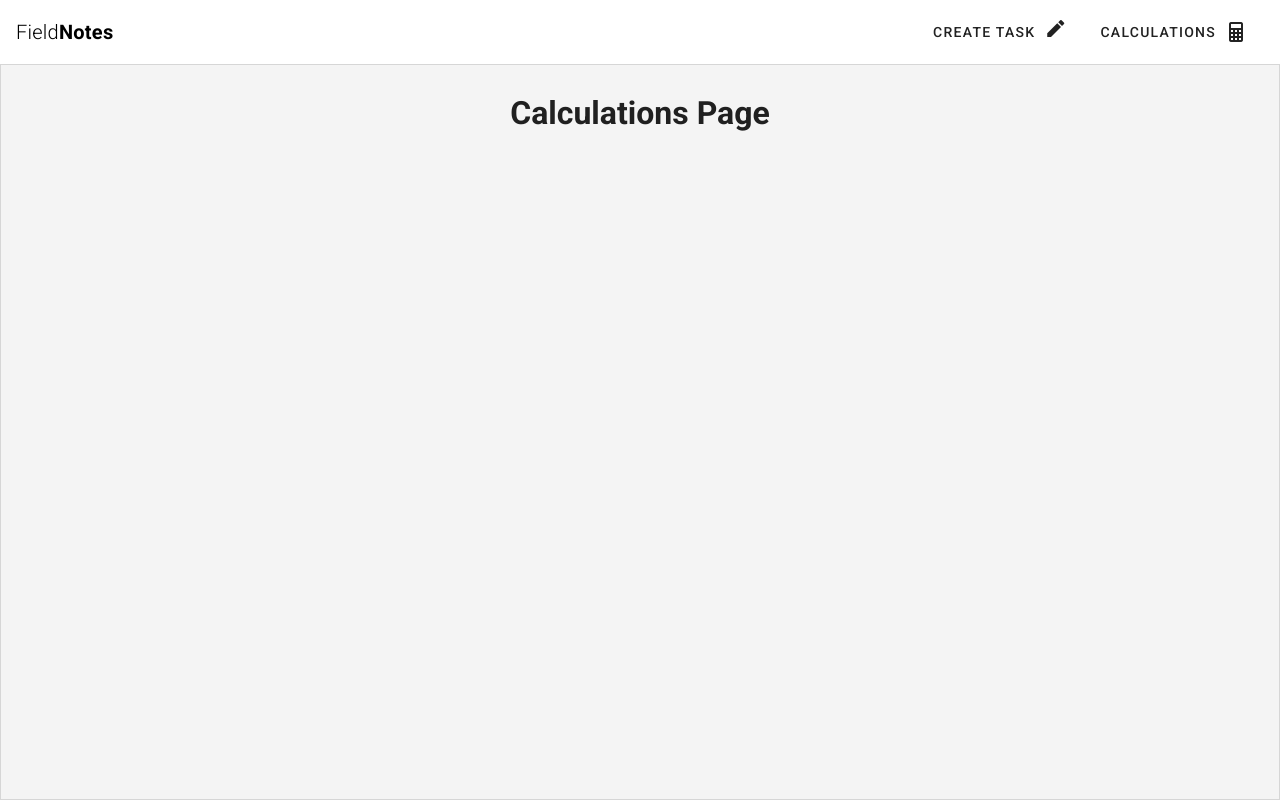
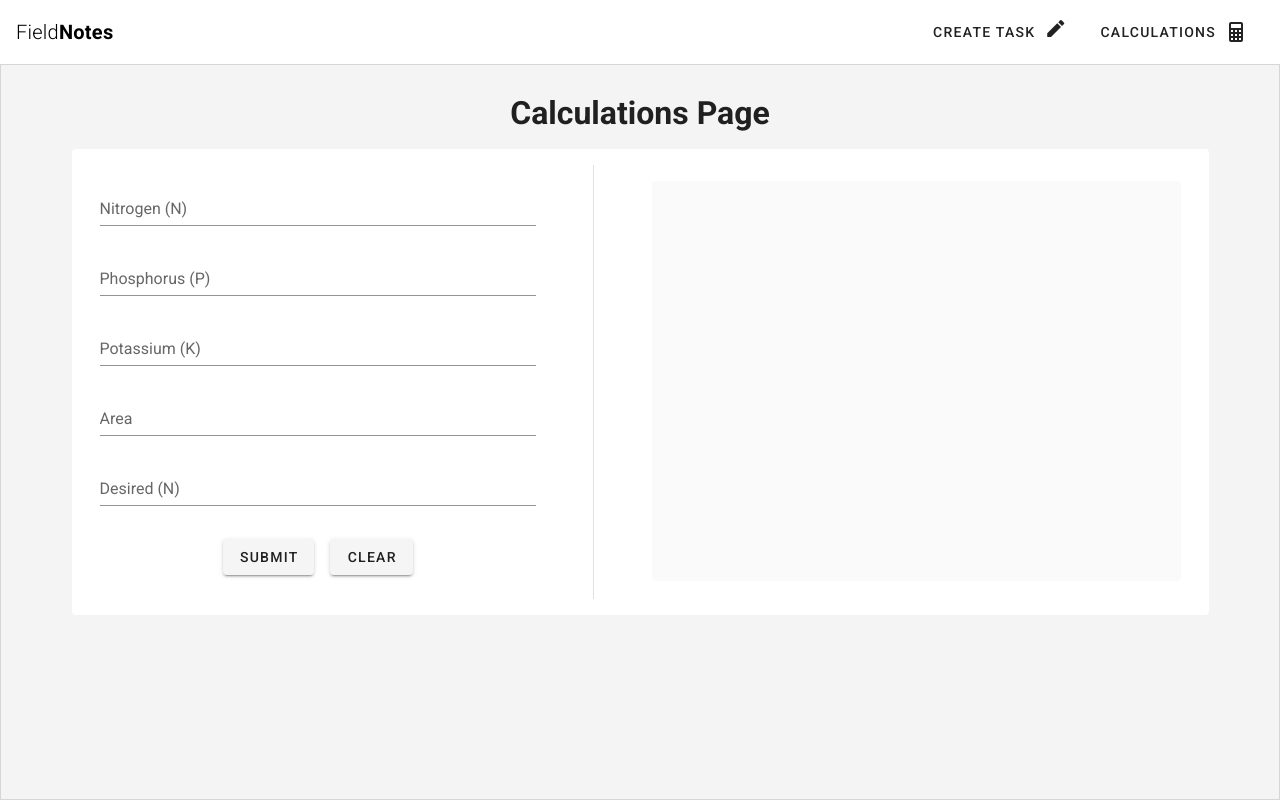
Before and after one commit to CoryKelly/Field-Notes, a Vue app: page /calculations in a window 1280 px wide. Built offline with nearby package versions, Linux system fonts and the light colour scheme; what vue-bus would draw is missing.

Commit message:
- Added updates to the Calculations page

```diff
--- /dev/null
+++ b/src/components/Calculations.vue
@@ -0,0 +1,106 @@
+<template>
+  <v-container>
+    <v-card flat rounded class="pa-7">
+
+      <v-row justify="start">
+        <v-col cols="5">
+          <v-text-field
+              v-model="nitrogen"
+              label="Nitrogen (N)"
+              required
+          ></v-text-field>
+
+          <v-text-field
+              v-model="phosphorus"
+              label="Phosphorus (P)"
+              required
+          ></v-text-field>
+
+          <v-text-field
+              v-model="potassium"
+              label="Potassium (K)"
+              required
+          ></v-text-field>
+
+          <v-text-field
+              v-model="area"
+              label="Area"
+              required
+          ></v-text-field>
+
+          <v-text-field
+              v-model="desiredN"
+              label="Desired (N)"
+              required
+          ></v-text-field>
+
+          <v-col>
+            <v-btn class="mr-4" @click="submit">submit</v-btn>
+
+            <v-btn @click="clear">clear</v-btn>
+          </v-col>
+
+        </v-col>
+
+        <v-divider vertical class="mx-auto"></v-divider>
+
+        <v-col cols="6">
+          <v-card  class="mt-1" flat rounded min-height="400" color="grey lighten-5">
+
+            <v-list-item class="text-left">
+              <v-list-item-content>
+                <h3 class="mb-2" v-if="poundsNeeded">Results</h3>
+                <v-list-item-title class="mb-1" v-if="poundsNeeded">
+                  <v-icon medium color="green">mdi-leaf</v-icon> You need <b>{{ poundsNeeded.toPrecision(2) }}</b> Lbs of fertilizer.</v-list-item-title>
+                <v-list-item-title v-if="nGiven"> <v-icon medium color="green">mdi-leaf</v-icon> You will add <b>{{ nGiven }}</b> Lbs of N / 1000ft</v-list-item-title>
+              </v-list-item-content>
+            </v-list-item>
+
+          </v-card>
+
+        </v-col>
+
+      </v-row>
+
+    </v-card>
+  </v-container>
+</template>
+
+<script>
+export default {
+  name: "Calculations",
+  data() {
+    return {
+      nitrogen: null,
+      phosphorus: null,
+      potassium: null,
+      area: null,
+      desiredN: null,
+      poundsNeeded: null,
+      nGiven: null,
+    }
+  },
+  methods: {
+    submit() {
+      let numDesiredN = this.desiredN
+      let decimalN = this.nitrogen / 100
+      let lbsNeeded = numDesiredN / decimalN
+      let lawnSize = this.area
+      this.poundsNeeded = lbsNeeded * (lawnSize / 1000)
+      this.nGiven = lbsNeeded * decimalN
+      this.clear()
+    },
+    clear() {
+      this.nitrogen = null
+      this.phosphorus = null
+      this.potassium = null
+      this.area = null
+      this.desiredN = null
+    }
+  }
+}
+</script>
+
+<style scoped>
+
+</style>
--- a/src/views/CalculationsView.vue
+++ b/src/views/CalculationsView.vue
@@ -1,9 +1,10 @@
 <template>
   <div>
     <v-container>
-      <v-row class="text-center">
+      <v-row justify="center" class="text-center">
         <v-col cols="12">
           <h1>Calculations Page</h1>
+          <Calculations/>
         </v-col>
       </v-row>
     </v-container>
@@ -11,7 +12,9 @@
 </template>
 
 <script>
+import Calculations from "@/components/Calculations";
 export default {
-  name: 'CalculationsView'
+  name: 'CalculationsView',
+  components: { Calculations }
 }
 </script>
```
